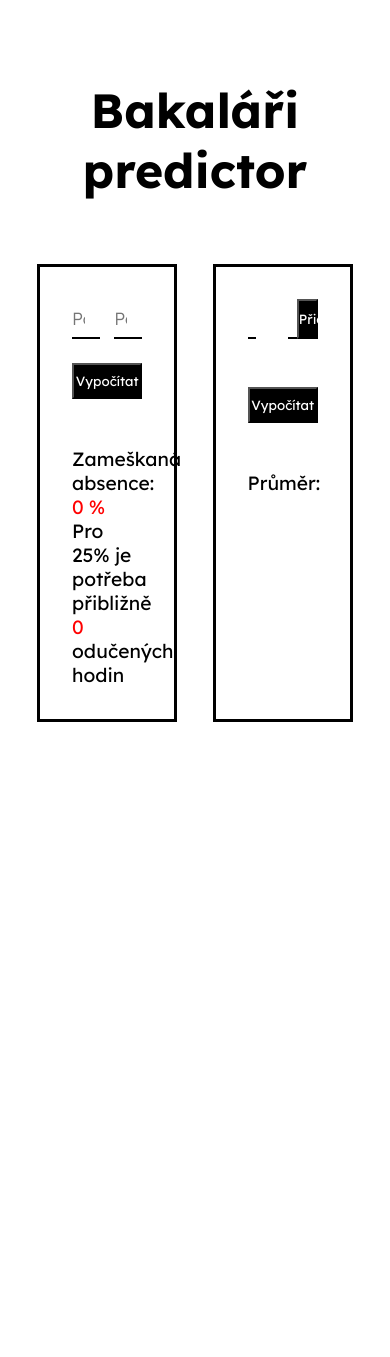
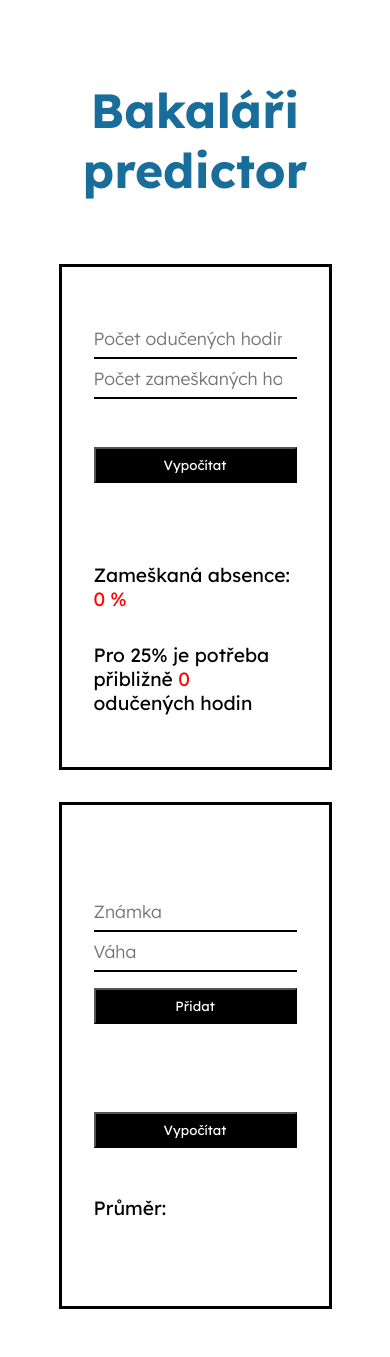
Before and after one commit to PatrikDemel/patrikdemel.github.io, a PHP site: page / in a window 390 px wide. Before the commit the page ends 722 px from the top, so only its background shows below. Run offline with PHP 8.4, Linux system fonts and the light colour scheme.

Commit message:
finished

```diff
--- a/predictor/css/styles.css
+++ b/predictor/css/styles.css
@@ -14,10 +14,18 @@ body {
   margin: auto;
 }
 
+section {
+  min-height: 60vh;
+  display: flex;
+  justify-content: center;
+  flex-direction: column;
+}
+
 .heading-1 {
   text-align: center;
   margin-top: 5rem;
   font-size: 3rem;
+  color: #186d9b;
 }
 
 .container {
@@ -64,7 +72,7 @@ section {
 #absence-form-inputs {
   display: flex;
   justify-content: space-between;
-  margin-bottom: 1.5rem;
+  margin-bottom: 3rem;
 }
 
 .button {
@@ -111,3 +119,43 @@ section {
 #znamky-result {
   font-size: 1.2rem;
 }
+
+@media screen and (max-width: 769px) {
+  .container {
+    flex-direction: column;
+    align-items: center;
+    row-gap: 2rem;
+  }
+
+  section {
+    width: 70vw;
+  }
+
+  #znamky-section {
+    margin-bottom: 3rem;
+  }
+
+  #znamky-form-inputs,
+  #absence-form-inputs {
+    flex-direction: column;
+  }
+
+  .znamky-input-field,
+  .absence-input-field {
+    width: 100%;
+  }
+
+  .absence-result-text {
+    margin-top: 2rem;
+  }
+
+  #znamky-form {
+    flex-direction: column;
+  }
+
+  #add-znamka-button {
+    width: 100%;
+    margin: 1rem 0;
+    padding: 0.5rem 0;
+  }
+}
```
